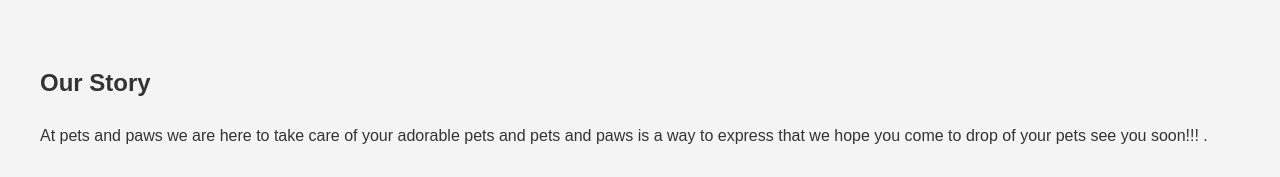
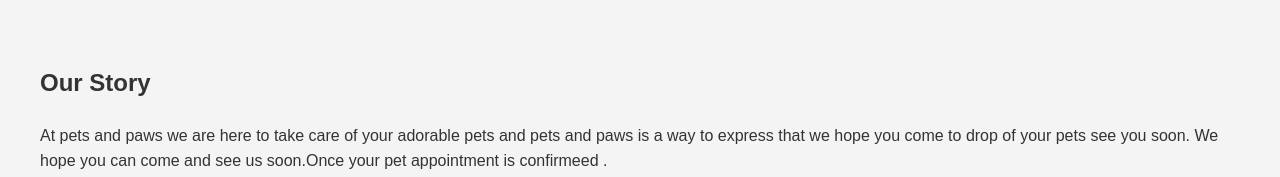
Before and after one commit to tulip-krishna/tulip-krishna.github.io, a plain HTML site: page index.html in a window 1280 px wide. Shown: the part 652-829 px from the top of the page. Drawn offline with Linux system fonts and the light colour scheme.

Commit message:
Update index.html

```diff
--- a/index.html
+++ b/index.html
@@ -74,7 +74,7 @@
 
     <section id="about">
         <h2>Our Story</h2>
-        <p>At pets and paws we are here to take care of your adorable pets and pets and paws is a way to express that we hope you come to drop of your pets see you soon!!! .</p>
+        <p>At pets and paws we are here to take care of your adorable pets and pets and paws is a way to express that we hope you come to drop of your pets see you soon. We hope you can come and see us soon.Once your pet appointment is confirmeed .</p>
     </section>
 
 
@@ -82,6 +82,7 @@
     <section id="services">
 	    <ul>
 		  <li>Saturday and Sunday: 3:00 to 5:00</li>
+                                                   				<p></p>Once your pet appointment is confirmeed</p>
 		    <li> Weekdays: 4:00 to 5:00</li>
 		    <li>PA days: 3:00 to 5:00 </li>
 	    </ul>
```
